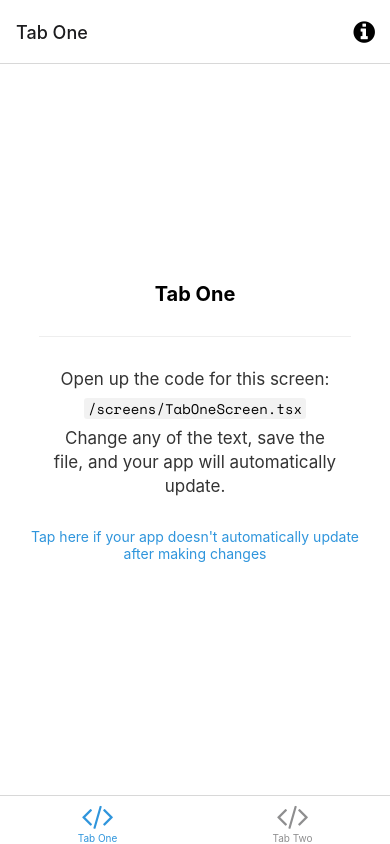
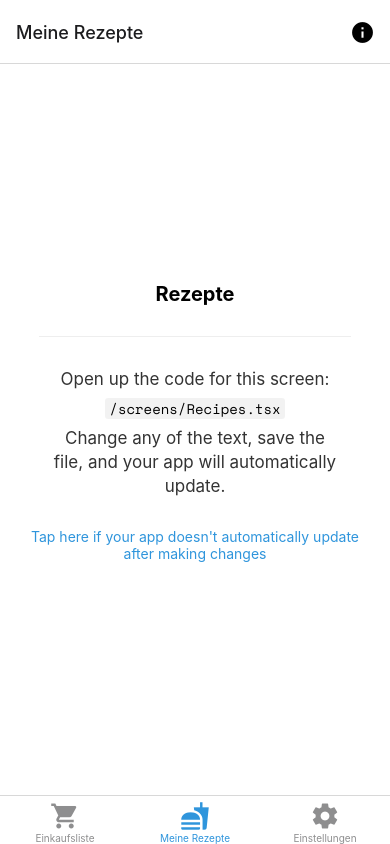
Before and after one commit to marrywal/hungryList, a React Native app: screen /Recipes in a window 390 px wide. Built offline with nearby package versions, Linux system fonts and the light colour scheme; what expo-linking would draw is missing.

Commit message:
add navbar bottom

```diff
--- a/navigation/LinkingConfiguration.ts
+++ b/navigation/LinkingConfiguration.ts
@@ -15,14 +15,19 @@ const linking: LinkingOptions<RootStackParamList> = {
     screens: {
       Root: {
         screens: {
-          TabOne: {
+          ShoppingList: {
             screens: {
-              TabOneScreen: 'one',
+              ShoppingList: 'ShoppingList',
             },
           },
-          TabTwo: {
+          Recipes: {
             screens: {
-              TabTwoScreen: 'two',
+              Recipes: 'Recipes',
+            },
+          },
+          Settings: {
+            screens: {
+              Settings: 'Settings',
             },
           },
         },
--- a/navigation/index.tsx
+++ b/navigation/index.tsx
@@ -3,7 +3,7 @@
  * https://reactnavigation.org/docs/getting-started
  *
  */
-import { FontAwesome } from '@expo/vector-icons';
+import { MaterialIcons } from '@expo/vector-icons';
 import { createBottomTabNavigator } from '@react-navigation/bottom-tabs';
 import { NavigationContainer, DefaultTheme, DarkTheme } from '@react-navigation/native';
 import { createNativeStackNavigator } from '@react-navigation/native-stack';
@@ -14,8 +14,9 @@ import Colors from '../constants/Colors';
 import useColorScheme from '../hooks/useColorScheme';
 import ModalScreen from '../screens/ModalScreen';
 import NotFoundScreen from '../screens/NotFoundScreen';
-import TabOneScreen from '../screens/TabOneScreen';
-import TabTwoScreen from '../screens/TabTwoScreen';
+import ShoppingList from '../screens/ShoppingList';
+import Recipes from '../screens/Recipes';
+import Settings from '../screens/Settings';
 import { RootStackParamList, RootTabParamList, RootTabScreenProps } from '../types';
 import LinkingConfiguration from './LinkingConfiguration';
 
@@ -58,24 +59,24 @@ function BottomTabNavigator() {
 
   return (
     <BottomTab.Navigator
-      initialRouteName="TabOne"
+      initialRouteName="ShoppingList"
       screenOptions={{
         tabBarActiveTintColor: Colors[colorScheme].tint,
       }}>
       <BottomTab.Screen
-        name="TabOne"
-        component={TabOneScreen}
-        options={({ navigation }: RootTabScreenProps<'TabOne'>) => ({
-          title: 'Tab One',
-          tabBarIcon: ({ color }) => <TabBarIcon name="code" color={color} />,
+        name="ShoppingList"
+        component={ShoppingList}
+        options={({ navigation }: RootTabScreenProps<'ShoppingList'>) => ({
+          title: 'Einkaufsliste',
+          tabBarIcon: ({ color }) => <TabBarIcon name="shopping-cart" color={color} />,
           headerRight: () => (
             <Pressable
               onPress={() => navigation.navigate('Modal')}
               style={({ pressed }) => ({
                 opacity: pressed ? 0.5 : 1,
               })}>
-              <FontAwesome
-                name="info-circle"
+              <MaterialIcons
+                name="info"
                 size={25}
                 color={Colors[colorScheme].text}
                 style={{ marginRight: 15 }}
@@ -85,11 +86,33 @@ function BottomTabNavigator() {
         })}
       />
       <BottomTab.Screen
-        name="TabTwo"
-        component={TabTwoScreen}
+        name="Recipes"
+        component={Recipes}
+        options={({ navigation }: RootTabScreenProps<'Recipes'>) => ({
+          title: 'Meine Rezepte',
+          tabBarIcon: ({ color }) => <TabBarIcon name="fastfood" color={color} />,
+          headerRight: () => (
+            <Pressable
+              onPress={() => navigation.navigate('Modal')}
+              style={({ pressed }) => ({
+                opacity: pressed ? 0.5 : 1,
+              })}>
+              <MaterialIcons
+                name="info"
+                size={25}
+                color={Colors[colorScheme].text}
+                style={{ marginRight: 15 }}
+              />
+            </Pressable>
+          ),
+        })}
+      />
+      <BottomTab.Screen
+        name="Settings"
+        component={Settings}
         options={{
-          title: 'Tab Two',
-          tabBarIcon: ({ color }) => <TabBarIcon name="code" color={color} />,
+          title: 'Einstellungen',
+          tabBarIcon: ({ color }) => <TabBarIcon name="settings" color={color} />,
         }}
       />
     </BottomTab.Navigator>
@@ -100,8 +123,8 @@ function BottomTabNavigator() {
  * You can explore the built-in icon families and icons on the web at https://icons.expo.fyi/
  */
 function TabBarIcon(props: {
-  name: React.ComponentProps<typeof FontAwesome>['name'];
+  name: React.ComponentProps<typeof MaterialIcons>['name'];
   color: string;
 }) {
-  return <FontAwesome size={30} style={{ marginBottom: -3 }} {...props} />;
+  return <MaterialIcons size={30} style={{ marginBottom: -3 }} {...props} />;
 }
--- /dev/null
+++ b/screens/Recipes.tsx
@@ -0,0 +1,32 @@
+import { StyleSheet } from 'react-native';
+
+import EditScreenInfo from '../components/EditScreenInfo';
+import { Text, View } from '../components/Themed';
+import { RootTabScreenProps } from '../types';
+
+export default function Recipes({ navigation }: RootTabScreenProps<'Recipes'>) {
+  return (
+    <View style={styles.container}>
+      <Text style={styles.title}>Rezepte</Text>
+      <View style={styles.separator} lightColor="#eee" darkColor="rgba(255,255,255,0.1)" />
+      <EditScreenInfo path="/screens/Recipes.tsx" />
+    </View>
+  );
+}
+
+const styles = StyleSheet.create({
+  container: {
+    flex: 1,
+    alignItems: 'center',
+    justifyContent: 'center',
+  },
+  title: {
+    fontSize: 20,
+    fontWeight: 'bold',
+  },
+  separator: {
+    marginVertical: 30,
+    height: 1,
+    width: '80%',
+  },
+});
--- a/screens/TabTwoScreen.tsx
+++ b/screens/Settings.tsx
@@ -2,13 +2,14 @@ import { StyleSheet } from 'react-native';
 
 import EditScreenInfo from '../components/EditScreenInfo';
 import { Text, View } from '../components/Themed';
+import { RootTabScreenProps } from '../types';
 
-export default function TabTwoScreen() {
+export default function Settings({ navigation }: RootTabScreenProps<'Settings'>) {
   return (
     <View style={styles.container}>
-      <Text style={styles.title}>Tab Two</Text>
+      <Text style={styles.title}>Einstellungen</Text>
       <View style={styles.separator} lightColor="#eee" darkColor="rgba(255,255,255,0.1)" />
-      <EditScreenInfo path="/screens/TabTwoScreen.tsx" />
+      <EditScreenInfo path="/screens/Settings.tsx" />
     </View>
   );
 }
--- a/screens/TabOneScreen.tsx
+++ b/screens/ShoppingList.tsx
@@ -4,12 +4,12 @@ import EditScreenInfo from '../components/EditScreenInfo';
 import { Text, View } from '../components/Themed';
 import { RootTabScreenProps } from '../types';
 
-export default function TabOneScreen({ navigation }: RootTabScreenProps<'TabOne'>) {
+export default function ShoppingList({ navigation }: RootTabScreenProps<'ShoppingList'>) {
   return (
     <View style={styles.container}>
-      <Text style={styles.title}>Tab One</Text>
+      <Text style={styles.title}>Einkaufsliste</Text>
       <View style={styles.separator} lightColor="#eee" darkColor="rgba(255,255,255,0.1)" />
-      <EditScreenInfo path="/screens/TabOneScreen.tsx" />
+      <EditScreenInfo path="/screens/ShoppingList.tsx" />
     </View>
   );
 }
--- a/types.tsx
+++ b/types.tsx
@@ -25,8 +25,9 @@ export type RootStackScreenProps<Screen extends keyof RootStackParamList> = Nati
 >;
 
 export type RootTabParamList = {
-  TabOne: undefined;
-  TabTwo: undefined;
+  ShoppingList: undefined;
+  Recipes: undefined;
+  Settings: undefined;
 };
 
 export type RootTabScreenProps<Screen extends keyof RootTabParamList> = CompositeScreenProps<
```
